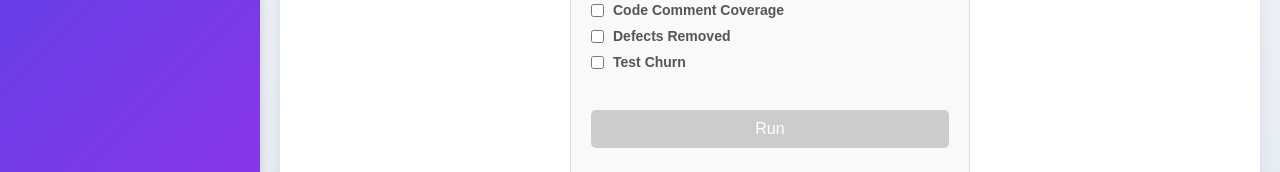
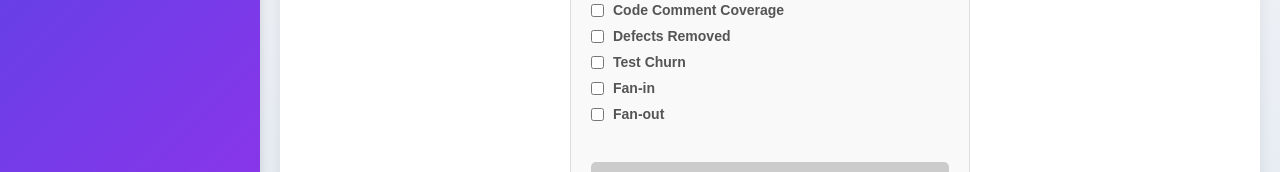
Before and after one commit to Mrunal2148/ser516-group-26, a React (Create React App) app in the folder app/frontend/: page /runmetric in a window 1280 px wide. Shown: the part 421-593 px from the top of the page. Built offline with nearby package versions, Linux system fonts and the light colour scheme; no server answers.

Commit message:
Task-12: Added fan in fan out checkboxes in multimetrics page .

```diff
--- a/app/frontend/src/components/RunMetrics.js
+++ b/app/frontend/src/components/RunMetrics.js
@@ -48,6 +48,12 @@ const RunMetrics = () => {
         case "test-churn":
           navigate("/testChurn", { state: { owner, repo } });
           break;
+          case "fan-in":
+            navigate("/testChurn", { state: { owner, repo } });
+            break;
+            case "fan-out":
+              navigate("/testChurn", { state: { owner, repo } });
+              break;
         default:
           alert("Invalid metric");
           break;
@@ -107,6 +113,25 @@ const RunMetrics = () => {
           />
           <label htmlFor="test-churn">Test Churn</label>
         </div>
+        <div className="checkbox">
+          <input
+            type="checkbox"
+            id="fan-in"
+            checked={selectedMetrics.includes("fan-in")}
+            onChange={() => handleMetricChange("fan-in")}
+          />
+          <label htmlFor="fan-in">Fan-in</label>
+        </div>
+        <div className="checkbox">
+          <input
+            type="checkbox"
+            id="fan-out"
+            checked={selectedMetrics.includes("fan-out")}
+            onChange={() => handleMetricChange("fan-out")}
+          />
+          <label htmlFor="fan-out">Fan-out</label>
+        </div>
+
       </div>
 
       <button
```
